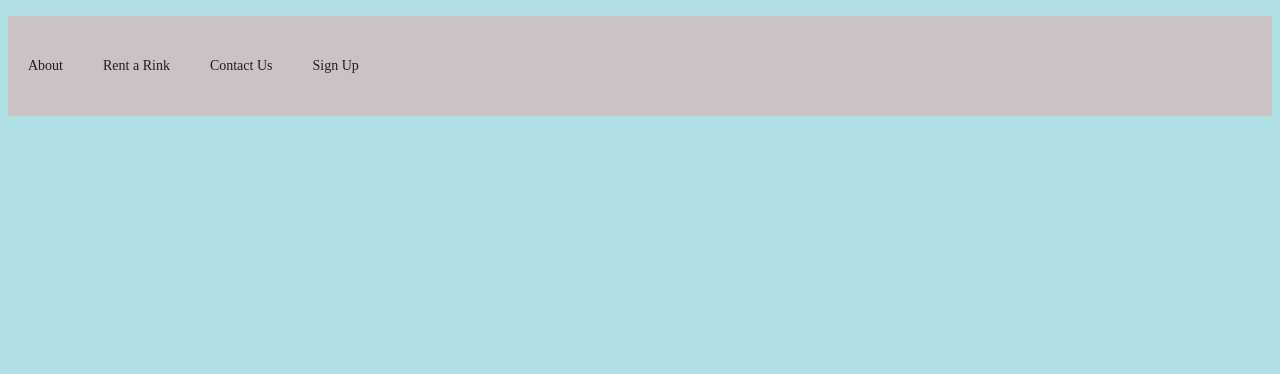
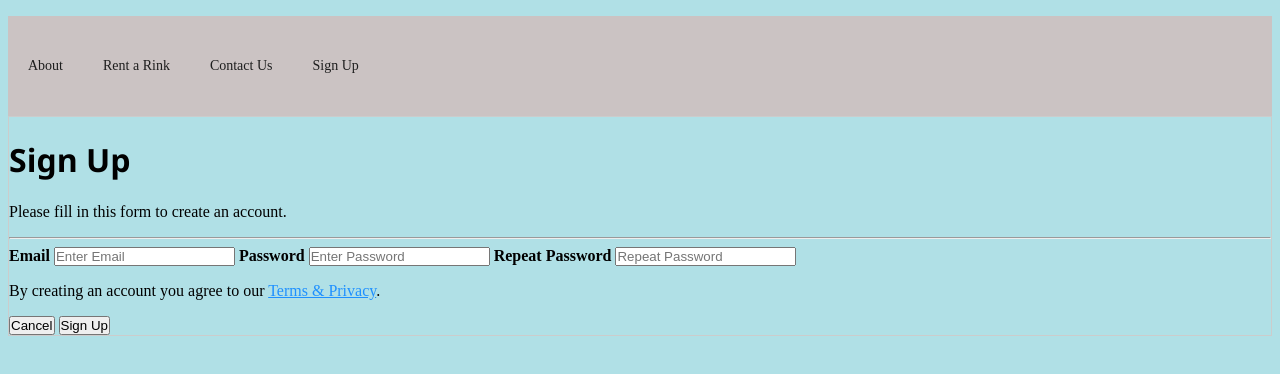
Before and after one commit to Eobam/Rink-Rat, a website: page signup.html in a window 1280 px wide. Drawn offline with Linux system fonts and the light colour scheme.

Commit message:
Added legal stuff

```diff
--- a/signup.html
+++ b/signup.html
@@ -15,6 +15,31 @@
         </ul>
     </nav>
 
+    <form action="action_page.php" style="border:1px solid #ccc">
+        <div class="container">
+          <h1>Sign Up</h1>
+          <p>Please fill in this form to create an account.</p>
+          <hr>
+
+          <label for="email"><b>Email</b></label>
+          <input type="text" placeholder="Enter Email" name="email" required>
+
+          <label for="psw"><b>Password</b></label>
+          <input type="password" placeholder="Enter Password" name="psw" required>
+
+          <label for="psw-repeat"><b>Repeat Password</b></label>
+          <input type="password" placeholder="Repeat Password" name="psw-repeat" required>
+
+          <p>By creating an account you agree to our <a href="#" style="color:dodgerblue">Terms & Privacy</a>.</p>
+
+          <div class="clearfix">
+            <button type="button" class="cancelbtn">Cancel</button>
+            <button type="submit" class="signupbtn">Sign Up</button>
+          </div>
+        </div>
+      </form>
+
+
 </body>
 
 </html>
```
Also changed, not shown: privacypolicy.html (added), termsandconditions.html (added).
